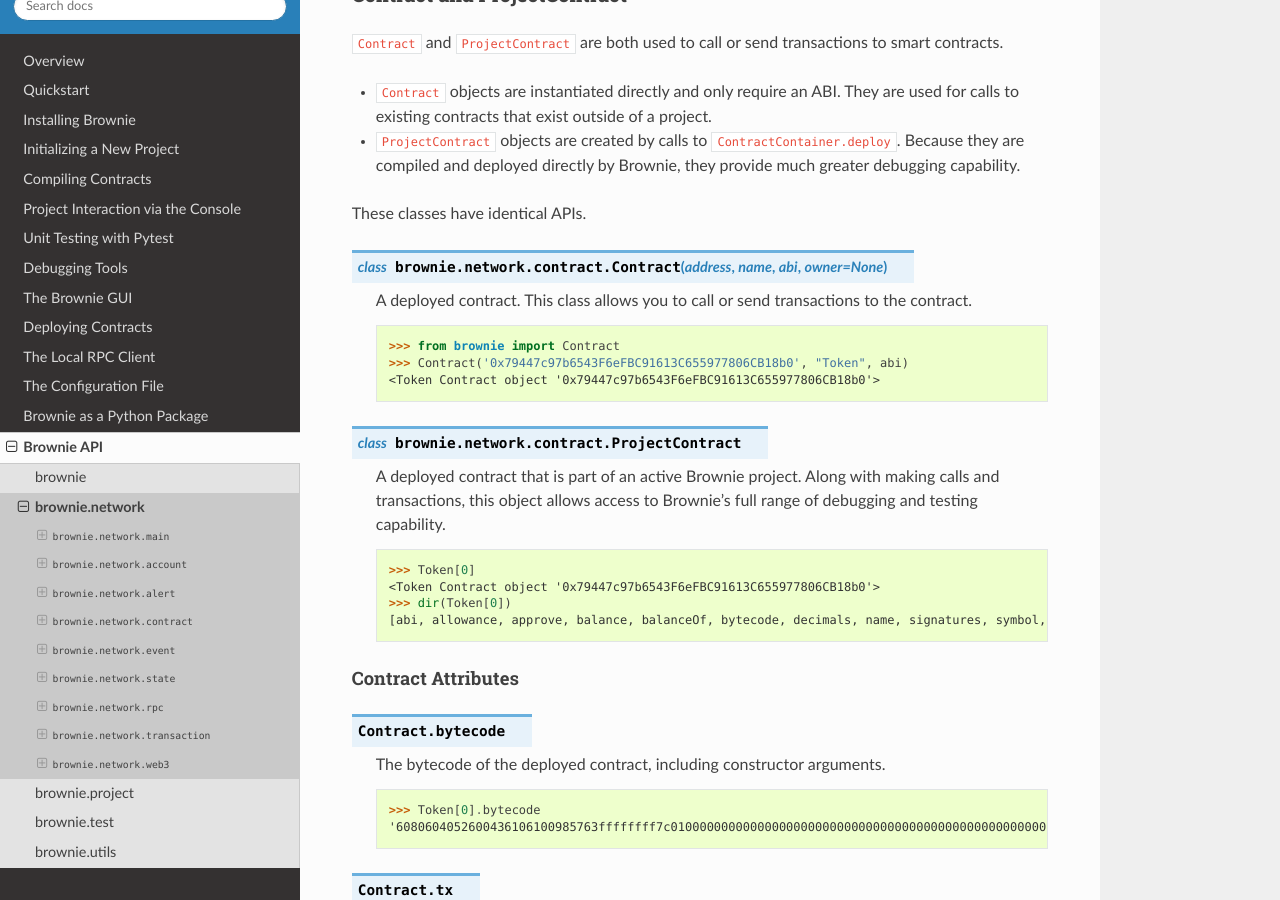
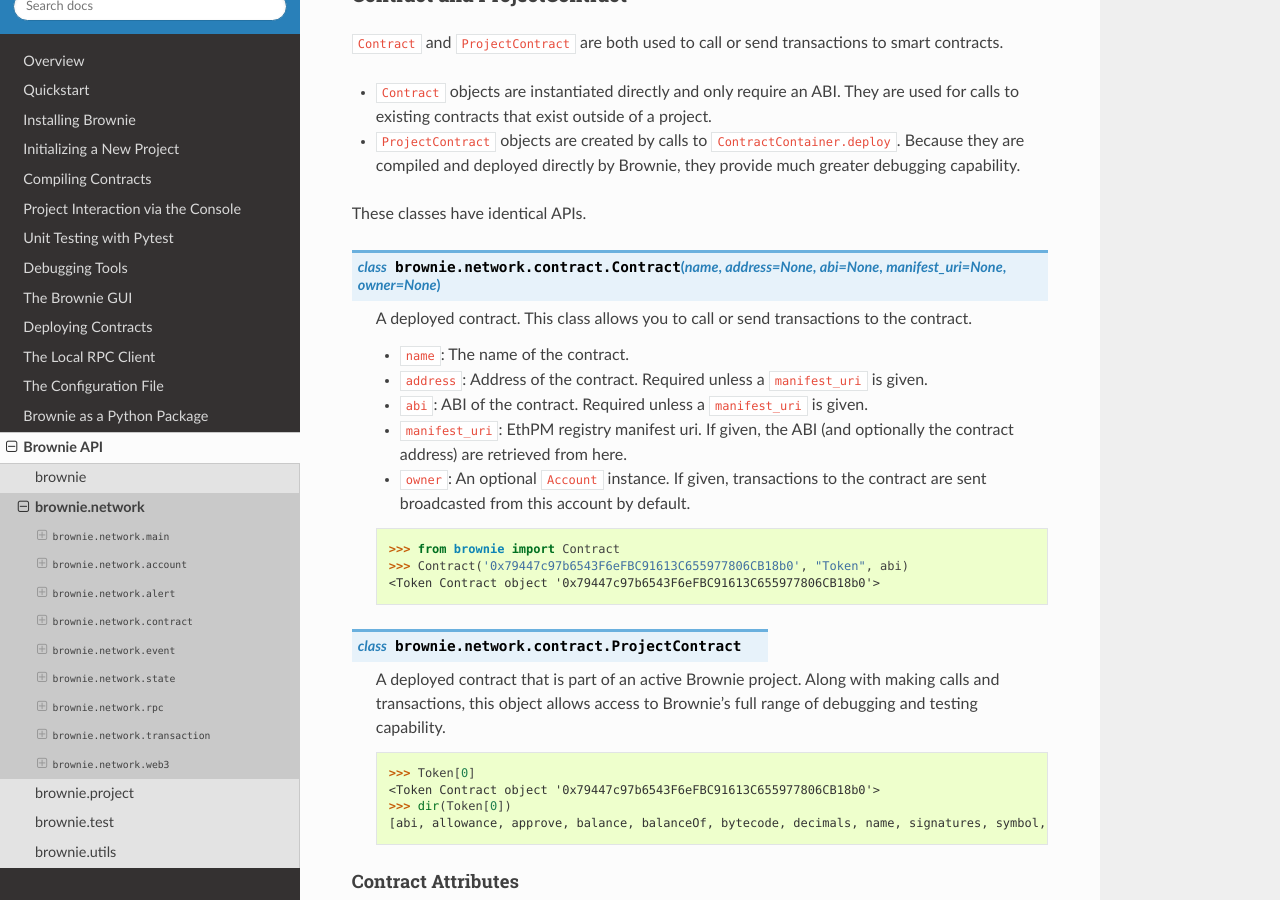
Before and after one commit to eth-brownie/brownie, a Sphinx documentation site: the page built from docs/api-network.rst, in a window 1280 px wide and 900 px high, scrolled down 14201 px. Built offline with Sphinx 7.4.7 and the Read the Docs theme 2.0.0, drawn with Linux system fonts in a browser that asks for light colours; some of the changed text lies outside the part shown.

Commit message:
update docs

```diff
--- a/docs/api-network.rst
+++ b/docs/api-network.rst
@@ -721,9 +721,15 @@
 
 These classes have identical APIs.
 
-.. py:class:: brownie.network.contract.Contract(address, name, abi, owner=None)
+.. py:class:: brownie.network.contract.Contract(name, address=None, abi=None, manifest_uri=None, owner=None)
 
     A deployed contract. This class allows you to call or send transactions to the contract.
+
+    * ``name``: The name of the contract.
+    * ``address``: Address of the contract. Required unless a ``manifest_uri`` is given.
+    * ``abi``: ABI of the contract. Required unless a ``manifest_uri`` is given.
+    * ``manifest_uri``: EthPM registry manifest uri. If given, the ABI (and optionally the contract address) are retrieved from here.
+    * ``owner``: An optional ``Account`` instance. If given, transactions to the contract are sent broadcasted from this account by default.
 
     .. code-block:: python
 
@@ -1999,6 +2005,19 @@
         >>> web3.disconnect()
         >>>
 
+Web3 Attributes
+***************
+
+.. py:classmethod:: Web3.genesis_hash
+
+    Returns the hash of the genesis block for the active chain, as a string without a `0x` prefix.
+
+    .. code-block:: python
+
+        >>> web3.genesis_hash
+        '41941023680923e0fe4d74a34bdac8141f2540e3ae90623718e47d66d1ca4a2d'
+
+
 Web3 Internals
 **************
 
```
